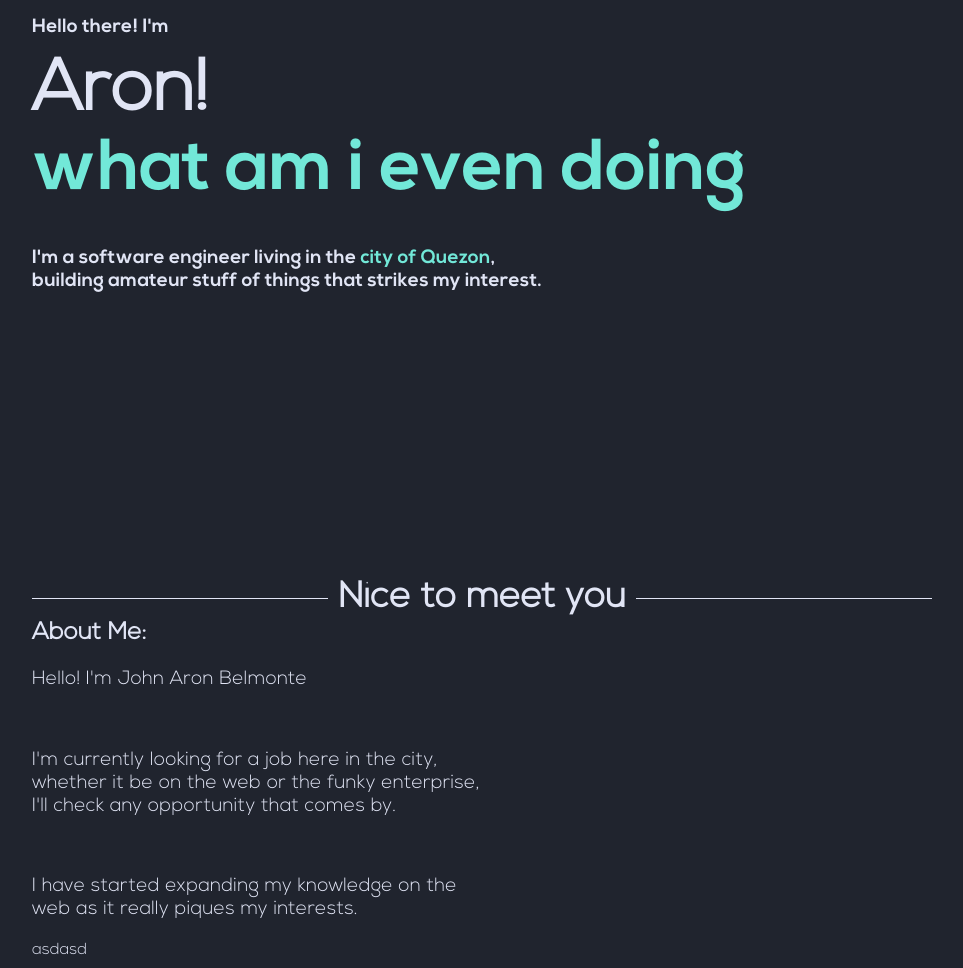
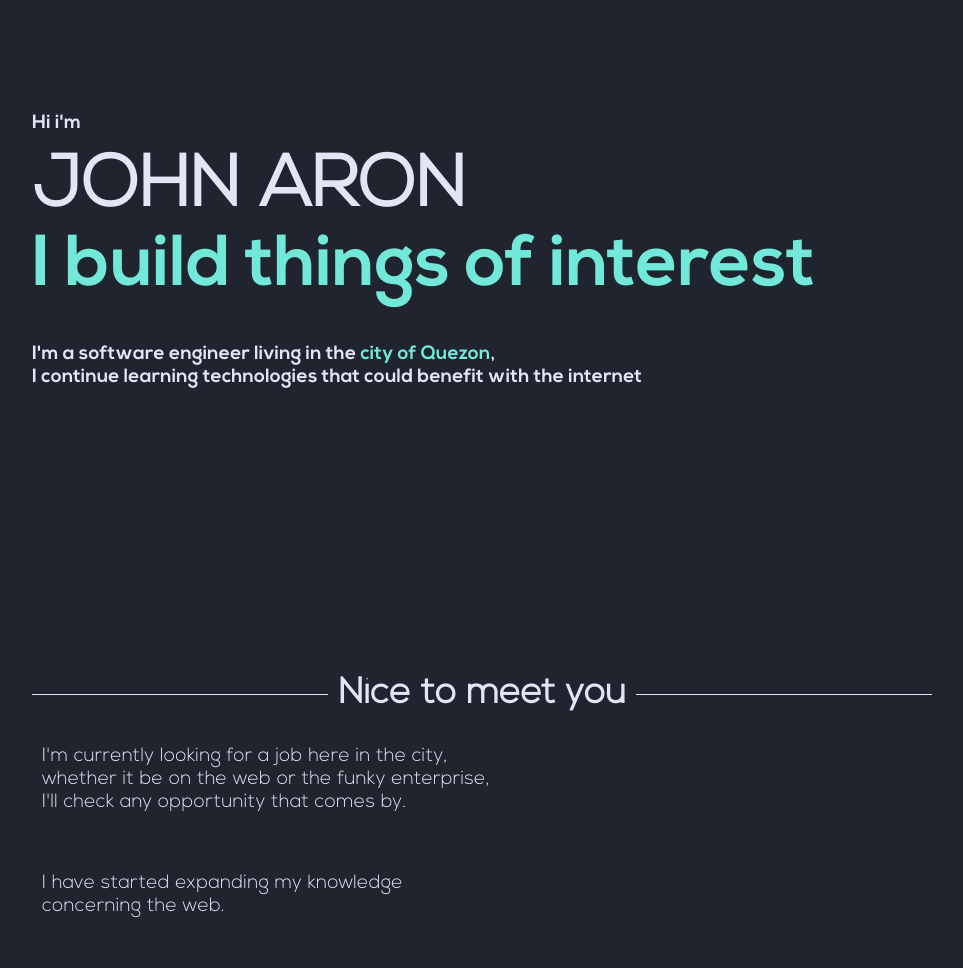
Before and after one commit to jabelmonte/portfolio, a Gatsby site: page / in a window 1280 px wide. Shown: the part 130-1098 px from the top of the page, without its empty margins (158-1121 px from the left). Built offline with nearby package versions, Linux system fonts and the light colour scheme; Gatsby itself is replaced by a stand-in of ours.

Commit message:
Content Changes

```diff
--- a/src/components/sections/about.js
+++ b/src/components/sections/about.js
@@ -14,6 +14,7 @@ const StyledAboutContainer = Styled.section`
 const StyledAboutTextBox = Styled.div`
     order: 1;
     max-width: 50%;
+    padding: 10px;
 `
 
 const StyledAboutTextImage = Styled.div`
@@ -36,20 +37,15 @@ function About({about}) {
       <Line><h1><span>Nice to meet you</span></h1></Line>
       <StyledAboutTextBox>
       <h1 className="anchor" id={'about'}></h1>
-      <h1>About Me: </h1>
-      <p className="descriptiveText">Hello! I'm John Aron Belmonte </p>
-      <br></br>
       <p className="descriptiveText">
         I'm currently looking for a job here in the city, whether it be on the
         web or the funky enterprise, I'll check any opportunity that comes by.
       </p>
       <br></br>
       <p className="descriptiveText">
-        I have started expanding my knowledge on the web as it really piques my
-        interests.
+        I have started expanding my knowledge concerning the web.
       </p>
       </StyledAboutTextBox>
-      <StyledAboutTextImage>asdasd</StyledAboutTextImage>
     </StyledAboutContainer>
   )
 }
--- a/src/components/sections/intro.js
+++ b/src/components/sections/intro.js
@@ -5,7 +5,7 @@ const StyledIntroContainer = styled.section`
   max-width: 900px;
   margin: 0 auto;
   border-width: 0;
-  margin-top: 8em;
+  margin-top: 14em;
   margin-bottom: 16em;
   width: 100%;
   padding: 5px;
@@ -26,18 +26,17 @@ function Intro() {
   return (
     <StyledIntroContainer>
       <StyledIntroHeadings>
-        <p>Hello there! I'm</p>
-        <h2>Aron!</h2>
+        <p>Hi i'm</p>
+        <h2>JOHN ARON</h2>
       </StyledIntroHeadings>
       <StyledIntroH2>
-        <h3>what am i even doing</h3>
+        <h3>I build things of interest</h3>
       </StyledIntroH2>
       <p>
         I'm a software engineer living in the
         <span className="importantText"> city of Quezon</span>,
         <br></br>
-        building amateur
-        stuff of things that strikes my interest.
+        I continue learning technologies that could benefit with the internet
       </p>
     </StyledIntroContainer>
   )
```
